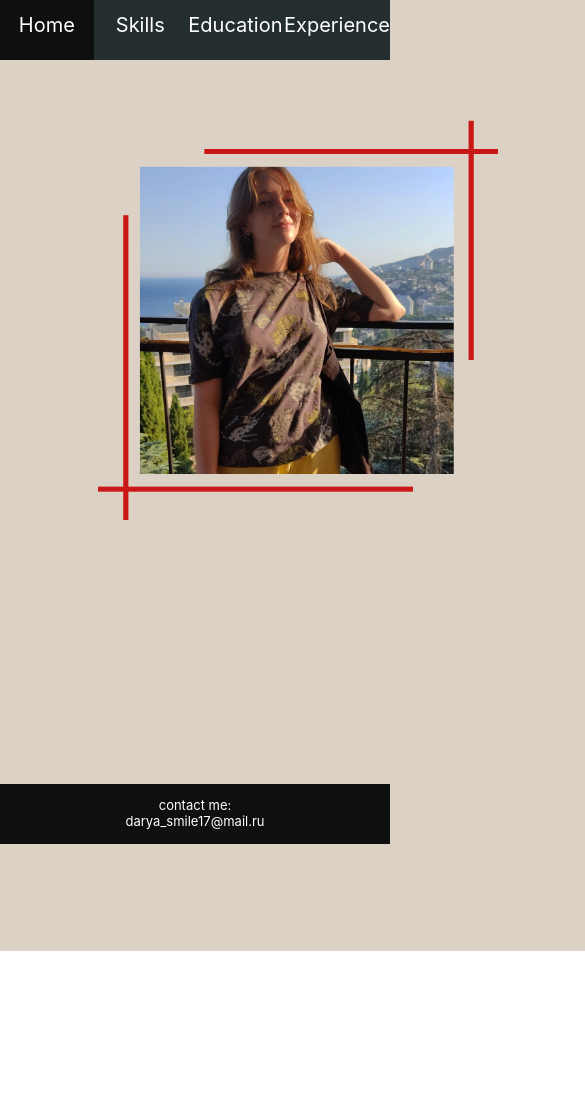
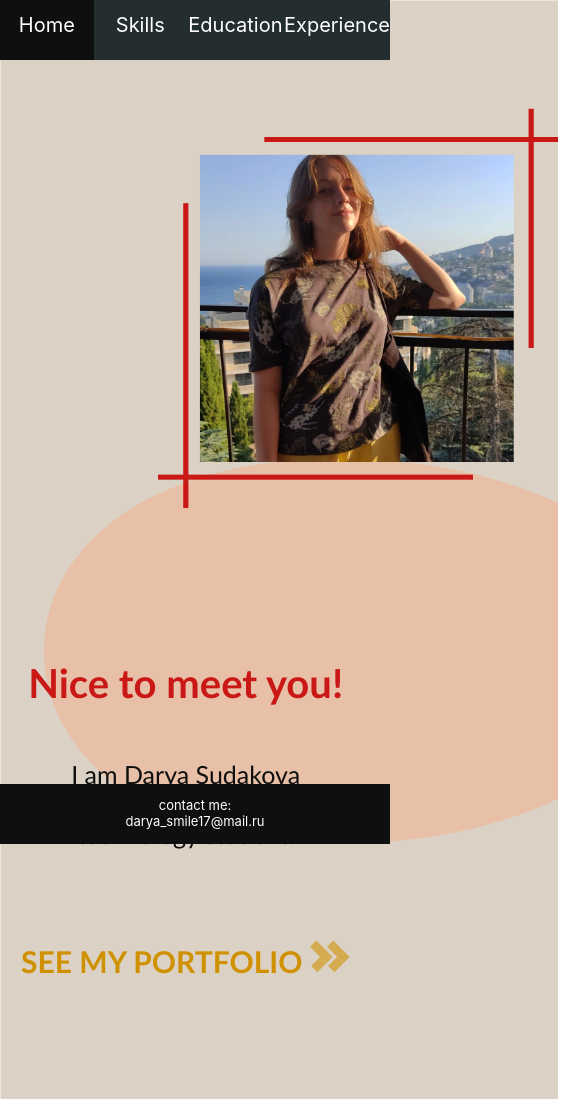
Before and after one commit to DaryaAutumn/site, a plain HTML site: page index.html in a window 390 px wide. Shown: the top 1099 px of the page, 585 px wide, since content can reach past the window. Before the commit the page ends 951 px from the top, so only its background shows below. Drawn offline with Linux system fonts and the light colour scheme.

Commit message:
fix: scale

```diff
--- a/css/style.css
+++ b/css/style.css
@@ -69,6 +69,7 @@ body {
     bottom: 0;
     left: 0;
     margin-bottom: 0px;
+    position: fixed;
 }
 
 .footer p{
@@ -82,7 +83,7 @@ body {
     font-stretch: narrower;
 }
 
-
+@media screen and (min-width: 1000px) and (max-width: 1599px){
     .hello h1{
         font-size: 40px;
         color: #CA1817;
@@ -124,7 +125,7 @@ body {
     .hello {
         display: block;
         margin-top: 120px;
-    margin-left: 800px;
+        margin-left: 600px;
     }
 
     .hello a img{
@@ -138,3 +139,75 @@ body {
         height: 400px;
         float: left;
     }
+
+}
+
+@media screen and (min-width: 300px) and (max-width: 999px){
+
+    .hello h1{
+        font-size: 40px;
+        color: #CA1817;
+        font-family: 'Gill Sans', 'Gill Sans MT', Calibri, 'Trebuchet MS', sans-serif;
+        font-weight: bold;
+        display: inline-block;
+        width: 95%;
+        text-align: center;
+    }
+
+    .hello h3{
+        display: inline-block;
+        font-size: 25px;
+        color: #0E0F0F;
+        font-family: 'Gill Sans', 'Gill Sans MT', Calibri, 'Trebuchet MS', sans-serif;
+        text-align: center;
+        font-weight: 300;
+        width: 95%;
+
+
+    }
+
+    .hello a{
+        display: inline-block;
+        text-decoration: none;
+        color: #CF9100;
+        font-size: 30px;
+        font-family: 'Gill Sans', 'Gill Sans MT', Calibri, 'Trebuchet MS', sans-serif;
+        font-weight: bolder;
+        width: 95%;
+        transition: 0.5s;
+        margin-top: 30px;
+        text-align: center;
+        margin-left: auto;
+        margin-right: auto;
+    }
+
+    .hello a:hover{
+        transform: scale(1.05);
+
+    }
+
+    .hello {
+        display: block;
+        margin-top: 120px;
+        margin-bottom: 120px;
+        width: 100%;
+    }
+
+    .hello a img{
+        height: 33px;
+    }
+
+    .photo {
+        margin-left: 150px;
+        top: 0;
+        width: 400px;
+        height: 400px;
+        margin-top: 100px;
+    }
+
+    body {
+        background-image: url("../img/bc2.svg");
+        background-repeat: no-repeat;
+        background-size: cover
+    }
+}
--- a/css/style_exp.css
+++ b/css/style_exp.css
@@ -85,7 +85,7 @@ body {
     display: block;
     margin-top: 100px;
     margin-left: 100px;
-    width: 400px;
+    width: 450px;
     height: 430px;
     border: 2px solid #0E0F0F;
     float: left;
--- a/css/style_skills.css
+++ b/css/style_skills.css
@@ -95,8 +95,8 @@ h1{
     display: flex;
     flex-direction: row;
     height: 150px;
-    margin-top: 80px;
-    width: 1050px;
+    /*margin-top: 80px;*/
+    width: 100%;
     position: absolute;
     top: 0;
     right: 0;
```
Also changed, not shown: index.html (+1 -0 lines), skills.html (+0 -4 lines), img/bc2.svg (added). Lines whose indentation alone changed are shown as unchanged.
